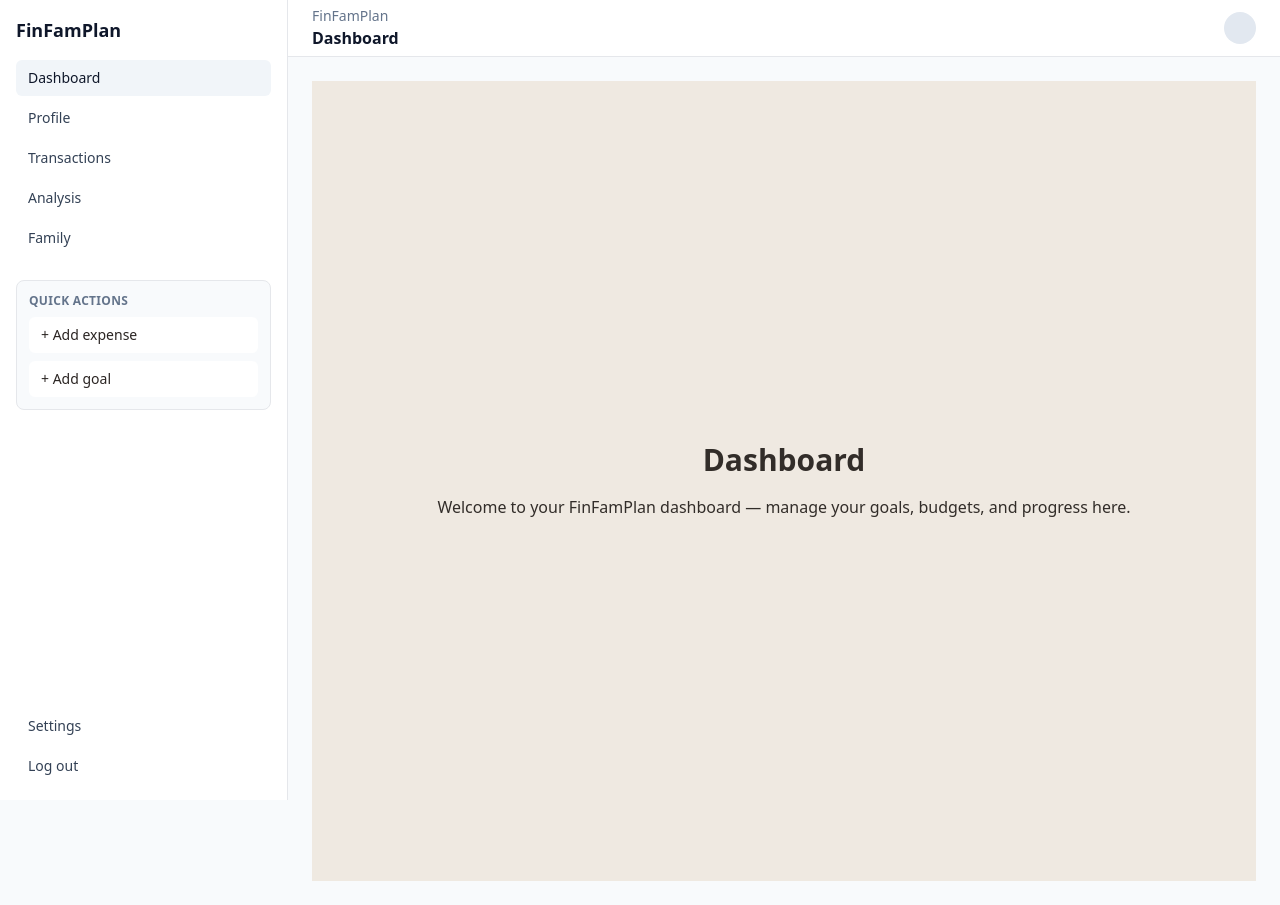
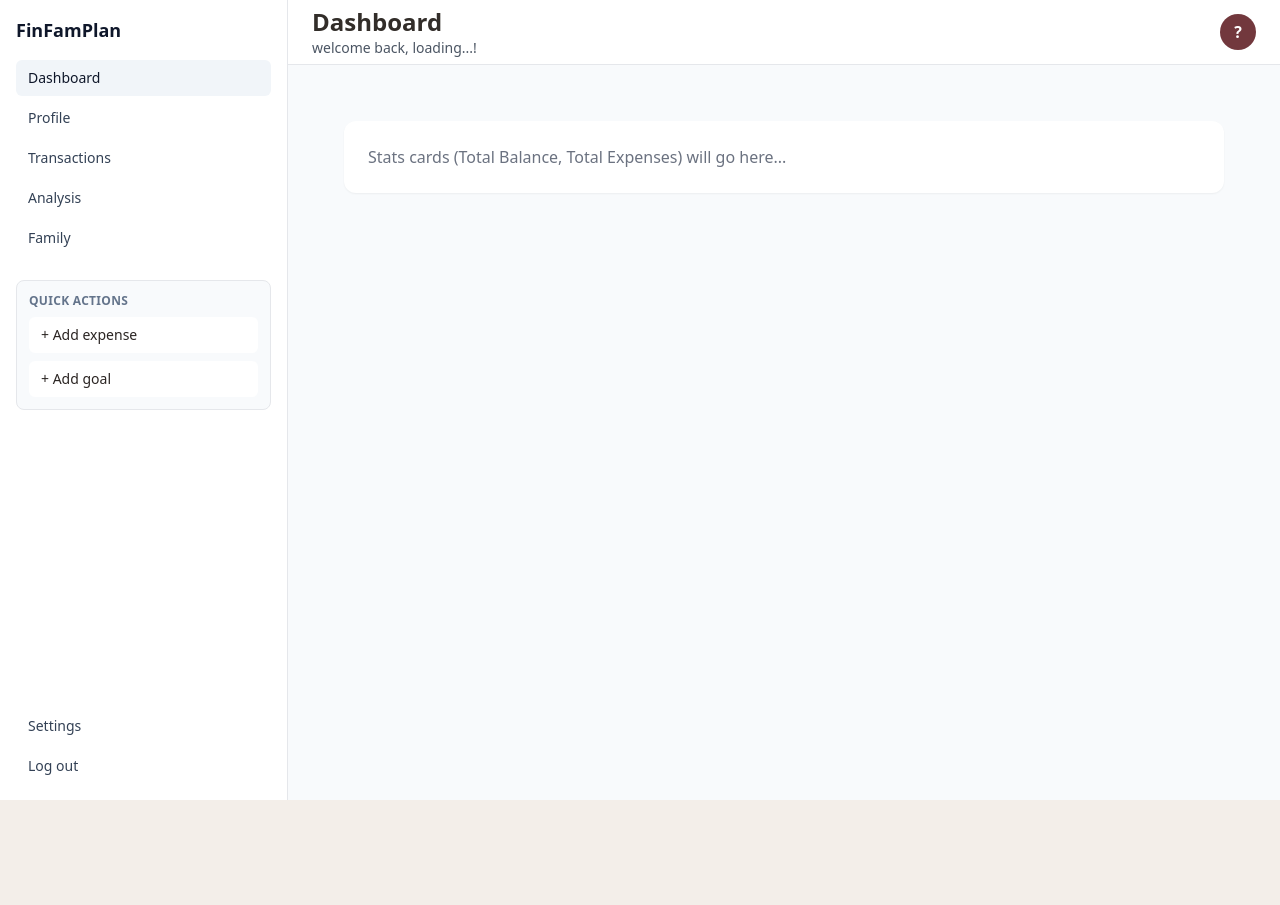
Before and after one commit to H-CHAOUAT/RNCP-Projet, a React (Vite) app in the folder frontend/: page /dashboard in a window 1280 px wide. After the commit the page ends 800 px from the top, so only its background shows below. Built offline with nearby package versions, Linux system fonts and the light colour scheme.

Commit message:
dashboard welcome message is added and linked to backend and localstorage

```diff
--- a/frontend/src/components/organisms/LoginForm.jsx
+++ b/frontend/src/components/organisms/LoginForm.jsx
@@ -26,7 +26,12 @@ export default function LoginForm() {
             if (response.ok) {
                 const data = await response.json();
 
-                // save token
+                // ✅ Save user info to localStorage
+                if (data.user) {
+                    localStorage.setItem("user", JSON.stringify(data.user));
+                }
+
+                // save token (when you add JWT later)
                 if (data.token) localStorage.setItem("token", data.token);
 
                 // ✅ personalized welcome key based on email
--- a/frontend/src/components/organisms/Topbar.jsx
+++ b/frontend/src/components/organisms/Topbar.jsx
@@ -1,7 +1,20 @@
+import { useEffect, useState } from "react";
+
 export default function Topbar({ onMenuClick }) {
+    const [userName, setUserName] = useState("");
+
+    useEffect(() => {
+        // Get user info from localStorage
+        const userString = localStorage.getItem("user");
+        if (userString) {
+            const user = JSON.parse(userString);
+            setUserName(`${user.firstName} ${user.lastName}`);
+        }
+    }, []);
+
     return (
         <header className="sticky top-0 z-30 border-b bg-white">
-            <div className="flex h-14 items-center gap-3 px-4 md:px-6">
+            <div className="flex h-16 items-center gap-3 px-4 md:px-6">
                 {/* Burger button only on mobile */}
                 <button
                     className="inline-flex items-center justify-center rounded-md p-2 hover:bg-slate-100 md:hidden"
@@ -11,15 +24,24 @@ export default function Topbar({ onMenuClick }) {
                     ☰
                 </button>
 
-                <div className="min-w-0">
-                    <div className="truncate text-sm text-slate-500">FinFamPlan</div>
-                    <div className="truncate text-base font-semibold text-slate-900">
+                {/* Dashboard Title + Welcome Message */}
+                <div className="min-w-0 flex-1">
+                    <div className="text-2xl font-bold text-[#322D29]">
                         Dashboard
+                    </div>
+                    <div className="text-sm text-gray-600">
+                        welcome back, {userName || "loading..."}!
                     </div>
                 </div>
 
-                <div className="ml-auto flex items-center gap-2">
-                    <div className="h-8 w-8 rounded-full bg-slate-200" />
+                {/* User Profile Section (right side) */}
+                <div className="ml-auto flex items-center gap-3">
+                    <span className="hidden md:block text-sm font-medium text-[#322D29]">
+                        {userName}
+                    </span>
+                    <div className="h-9 w-9 rounded-full bg-[#72383D] flex items-center justify-center text-white font-semibold">
+                        {userName ? userName.split(' ').map(n => n[0]).join('') : '?'}
+                    </div>
                 </div>
             </div>
         </header>
--- a/frontend/src/pages/DashboardPage.jsx
+++ b/frontend/src/pages/DashboardPage.jsx
@@ -1,11 +1,13 @@
-import Heading from "../components/atoms/Heading";
-import Paragraph from "../components/atoms/Paragraph";
-
 export default function DashboardPage() {
     return (
-        <div className="min-h-screen flex flex-col items-center justify-center bg-[#EFE9E1]">
-            <Heading level="h1" className="text-3xl mb-4">Dashboard</Heading>
-            <Paragraph>Welcome to your FinFamPlan dashboard — manage your goals, budgets, and progress here.</Paragraph>
+        <div className="p-8">
+            {/* Dashboard Content - Stats cards will go here */}
+            <div className="grid grid-cols-1 gap-6">
+                {/* Placeholder for stat cards */}
+                <div className="bg-white rounded-xl p-6 shadow-sm">
+                    <p className="text-gray-500">Stats cards (Total Balance, Total Expenses) will go here...</p>
+                </div>
+            </div>
         </div>
     );
 }
```
Also changed, not shown: 1 other file (tests, documents, lock files or other folders).
